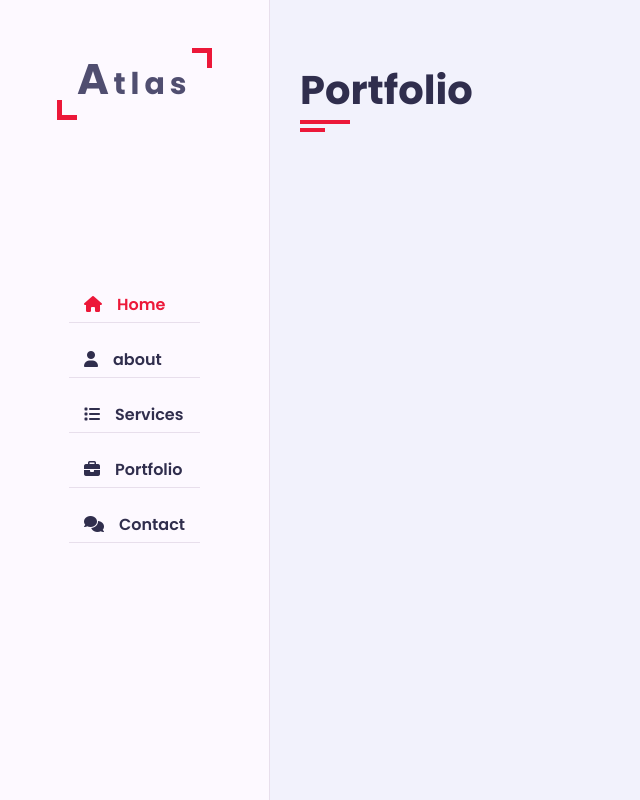
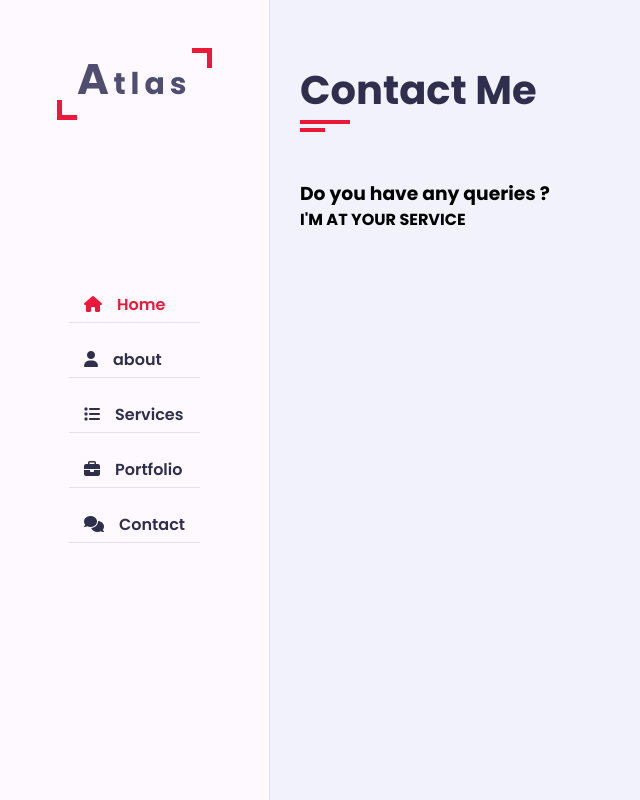
Before and after one commit to dilliram-code/Portfolio, a plain HTML site: page index.html in a window 1280 px wide. Shown: the whole page, without its empty margins (0-640 px from the left). Drawn offline with Linux system fonts and the light colour scheme; a web font is replaced by a local one.

Commit message:
structure: contact-sub-title

```diff
--- a/index.html
+++ b/index.html
@@ -441,11 +441,14 @@
           <div class="container">
             <div class="row">
               <div class="section-title padd-15">
-                <h2>Portfolio</h2>
+                <h2>Contact Me</h2>
               </div>
+            </div>
+            <h3 class="contact-title">Do you have any queries ?</h3>
+            <h4 class="contact-sub-title">I'M AT YOUR SERVICE</h4>
           </div>
         </section>
-      </div>
+
     </div>
 
     <script src="js/script.js"></script>
```
